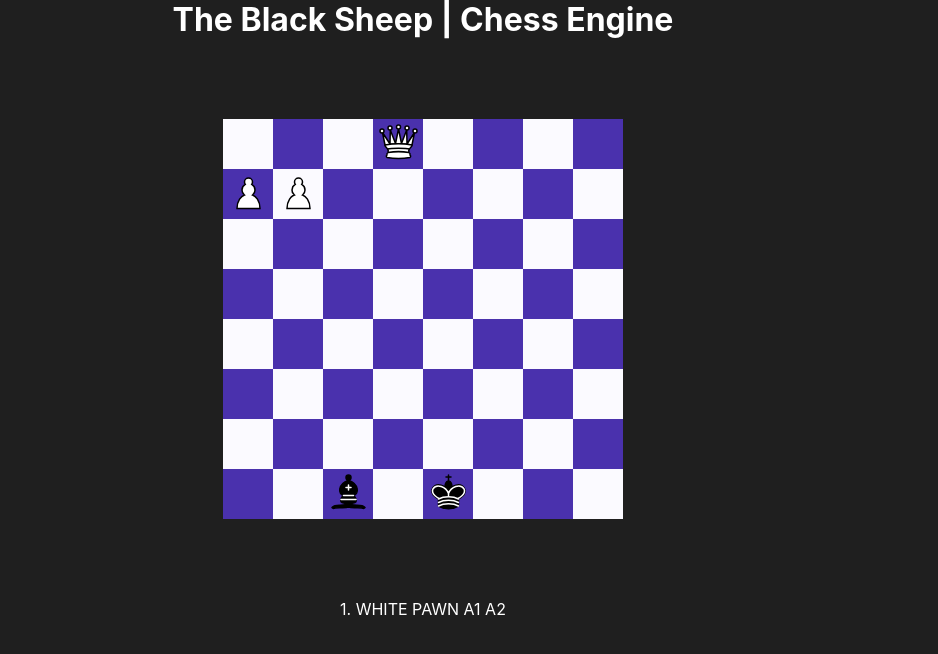
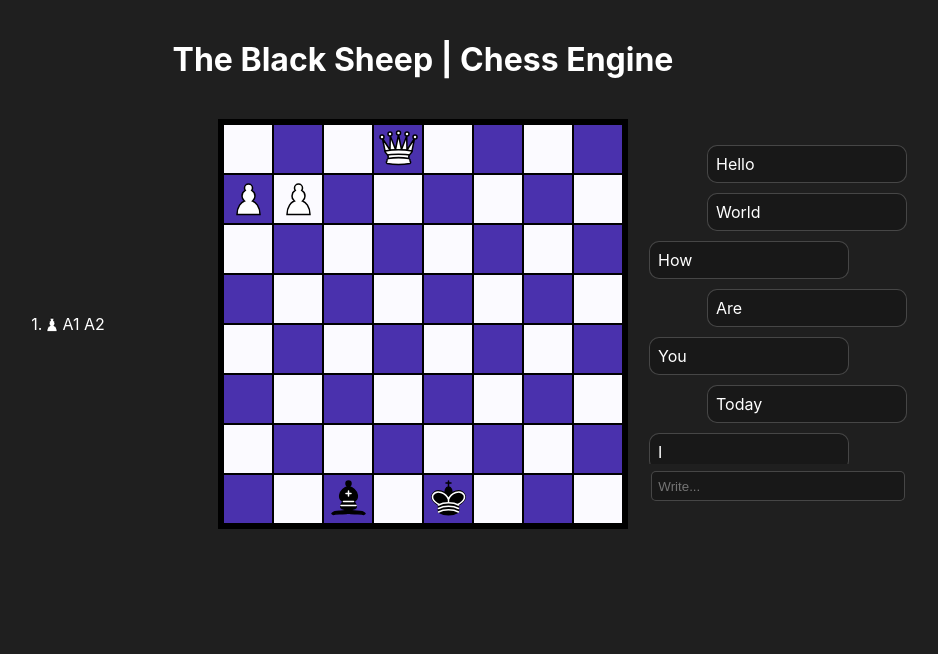
Before and after one commit to TeodorStamatin/hack-dvloper-2023, a React (Create React App) app in the folder frontend/chess-app/: page / in a window 1280 px wide. Shown: the top 654 px of the page, without its empty margins (217-1155 px from the left). Built offline with nearby package versions, Linux system fonts and the light colour scheme.

Commit message:
Implemented chatbox

```diff
--- a/frontend/chess-app/src/App.css
+++ b/frontend/chess-app/src/App.css
@@ -6,6 +6,19 @@
 
 .App {
   text-align: center;
+  height: 100vh;
+  max-height: 100vh;
+}
+
+.App-header {
+  padding: 2.5em;
+}
+
+.App-body {
+  display: flex;
+  flex-direction: row;
+  justify-content: center;
+  align-items: center;
 }
 
 body {
@@ -14,6 +27,7 @@ body {
 }
 
 .piece {
+  border: 1px solid black;
   display: inline-block;
   width: 50px;
   height: 50px;
@@ -29,16 +43,15 @@ body {
 
 .chessBoard {
   display: flex;
-  width: 100%;
   flex-direction: column;
   justify-content: center;
   align-items: center;
-  padding: 5em;
+  /* padding: 5em; */
+  border: 5px solid black;
 }
 
 .row {
   display: flex;
-  width: 100%;
   flex-direction: row;
   justify-content: center;
   align-items: center;
@@ -52,3 +65,78 @@ body {
 .selected {
   border: 3px solid orange;
 }
+
+.chatBox {
+  width: 300px;
+  max-height: 400px;
+  display: flex;
+  flex-direction: column;
+  justify-content: space-between;
+  padding: 1em;
+}
+
+.messageBox {
+  display: flex;
+  flex-direction: column;
+  justify-content: flex-start;
+  align-items: center;
+  overflow-y: scroll;
+}
+
+.message {
+  display: flex;
+  flex-direction: row;
+  align-items: center;
+  margin: 5px;
+  background-color: rgba(0, 0, 0, 0.2);
+  border: 1px solid rgba(255, 255, 255, 0.2);
+  border-radius: 10px;
+  width: 200px;
+  padding: 0.5em;
+}
+
+.chatBox input {
+  margin: 0.5em;
+  color: white;
+  padding: 0.5em;
+  border-radius: 5px;
+  background-color: rgba(0, 0, 0, 0.2);
+  border: 1px solid rgba(255, 255, 255, 0.2);
+}
+
+.chatBox input:focus {
+  outline: none;
+}
+
+.chatBox input::placeholder {
+  color: rgba(255, 255, 255, 0.4);
+}
+
+.myMessage {
+  align-self: flex-end;
+}
+
+.otherMessage {
+  align-self: flex-start;
+}
+
+.historyBox {
+  width: 300px;
+  display: flex;
+  flex-direction: column;
+  justify-content: flex-start;
+  align-items: center;
+}
+
+.historyImg {
+  width: 20px;
+  height: 20px;
+}
+
+.historyEntry {
+  display: flex;
+  flex-direction: row;
+  justify-content: flex-start;
+  align-items: center;
+  border-radius: 5px;
+}
--- a/frontend/chess-app/src/App.js
+++ b/frontend/chess-app/src/App.js
@@ -4,19 +4,23 @@ import { useState } from "react";
 
 import Chessboard from './components/Chessboard';
 import History from './components/History';
+import Chatbox from './components/Chatbox';
 
 function App() {
   const [history, setHistory] = useState([
-    {pieceType: "WHITE PAWN", from: "A1", to: "A2"},
+    {pieceType: "WHITE_PAWN", from: "A1", to: "A2"},
   ]);
 
   return (
     <div className="App">
       <header className="App-header">
         <h1>The Black Sheep | Chess Engine</h1>
+      </header>
+      <div className="App-body">
+        <History history={history} setHistory={setHistory} />
         <Chessboard history={history} setHistory={setHistory} />
-        <History history={history} setHistory={setHistory} />
-      </header>
+        <Chatbox userId={1}/>
+      </div>
     </div>
   );
 }
--- /dev/null
+++ b/frontend/chess-app/src/components/Chatbox.jsx
@@ -0,0 +1,32 @@
+import React from "react";
+
+export default function Chatbox(props) {
+    const [chat, setChat] = React.useState(
+        [
+            {userId: 1, text: "Hello"},
+            {userId: 1, text: "World"},
+            {userId: 2, text: "How"},
+            {userId: 1, text: "Are"},
+            {userId: 2, text: "You"},
+            {userId: 1, text: "Today"},
+            {userId: 2, text: "I"},
+            {userId: 2, text: "Am"},
+            {userId: 2, text: "Fine"},
+            {userId: 1, text: "Good"},
+            {userId: 1, text: "To"},
+            {userId: 1, text: "Hear"},
+        ]);
+
+  return (
+    <div className="chatBox">
+        <div className="messageBox">
+        {chat.map((message, index) => (
+            <div key={index} className={`message ${props.userId === message.userId ? "myMessage" : "otherMessage"}`}>
+                {message.text}
+            </div>
+        ))}
+      </div>
+      <input placeholder="Write..."></input>
+    </div>
+  );
+}
--- a/frontend/chess-app/src/components/Chessboard.jsx
+++ b/frontend/chess-app/src/components/Chessboard.jsx
@@ -2,7 +2,7 @@
 
 import React from 'react';
 import Piece from './Piece.jsx';
-import { useState, useRef } from 'react';
+import { useState } from 'react';
 
 import { getNameByPos, getPosByName } from '../pieces/utils.js';
 
@@ -51,9 +51,9 @@ function Chessboard(props) {
     });
 
     function performMove(i, j) {
-        props.setHistory([{pieceType: selectedPiece.type, from: selectedPiece.position, to: getNameByPos(i, j)}, ...props.history]);
         if (selectedPiece === null) return;
         if (chessboard[i][j] !== null) return;
+        props.setHistory([{pieceType: selectedPiece.type, from: selectedPiece.position, to: getNameByPos(i, j)}, ...props.history]);
         let [row, col] = getPosByName(selectedPiece.position);
         chessboard[row][col] = null;
         chessboard[i][j] = selectedPiece;
--- a/frontend/chess-app/src/components/History.jsx
+++ b/frontend/chess-app/src/components/History.jsx
@@ -1,11 +1,13 @@
 import React from "react";
+
+import getPieceImage from '../pieces/getPieceImage';
 
 export default function History(props) {
   return (
-    <div>
+    <div className="historyBox">
       {props.history.map((move, index) => (
-        <div key={index}>
-          {index + 1}. {move.pieceType} {move.from} {move.to}
+        <div className="historyEntry" key={index}>
+          {index + 1}. <img className="historyImg" src={getPieceImage(move.pieceType)} alt={move.pieceType}/> {move.from} {move.to}
         </div>
       ))}
     </div>
```
